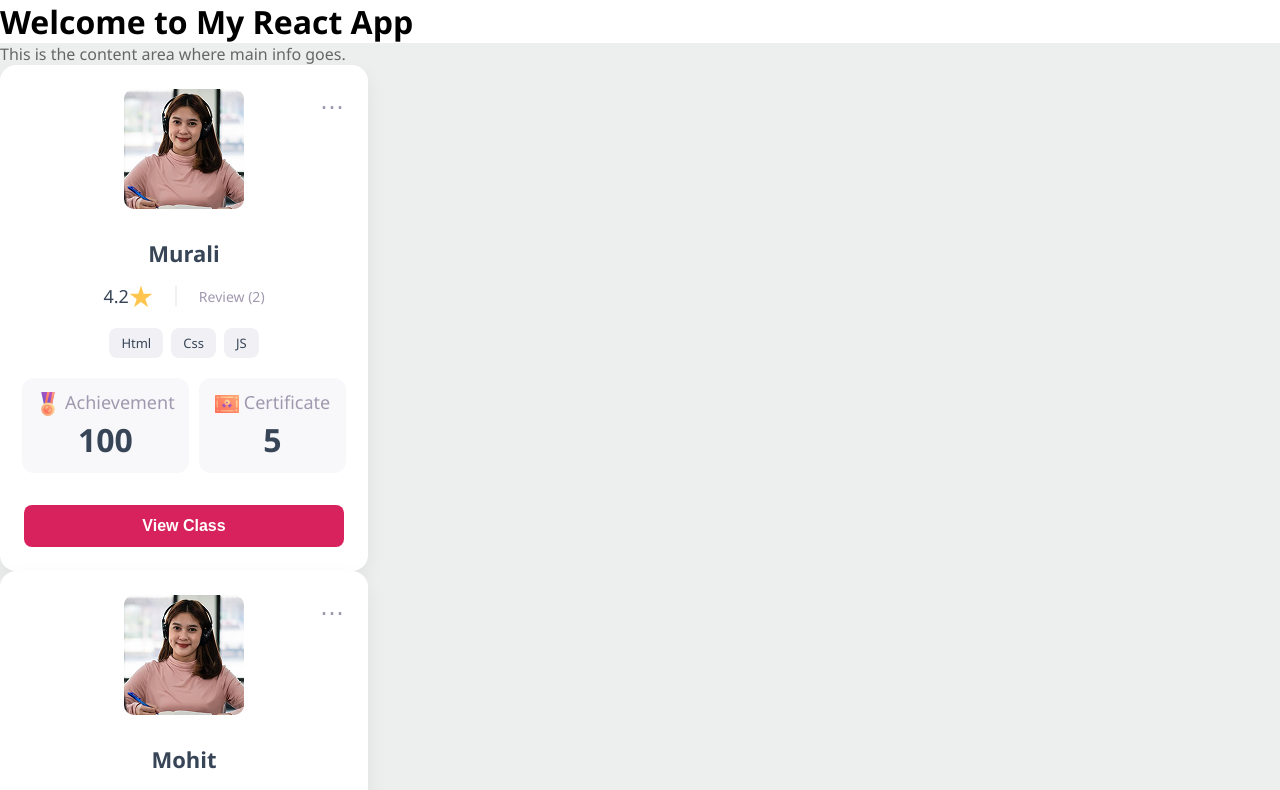
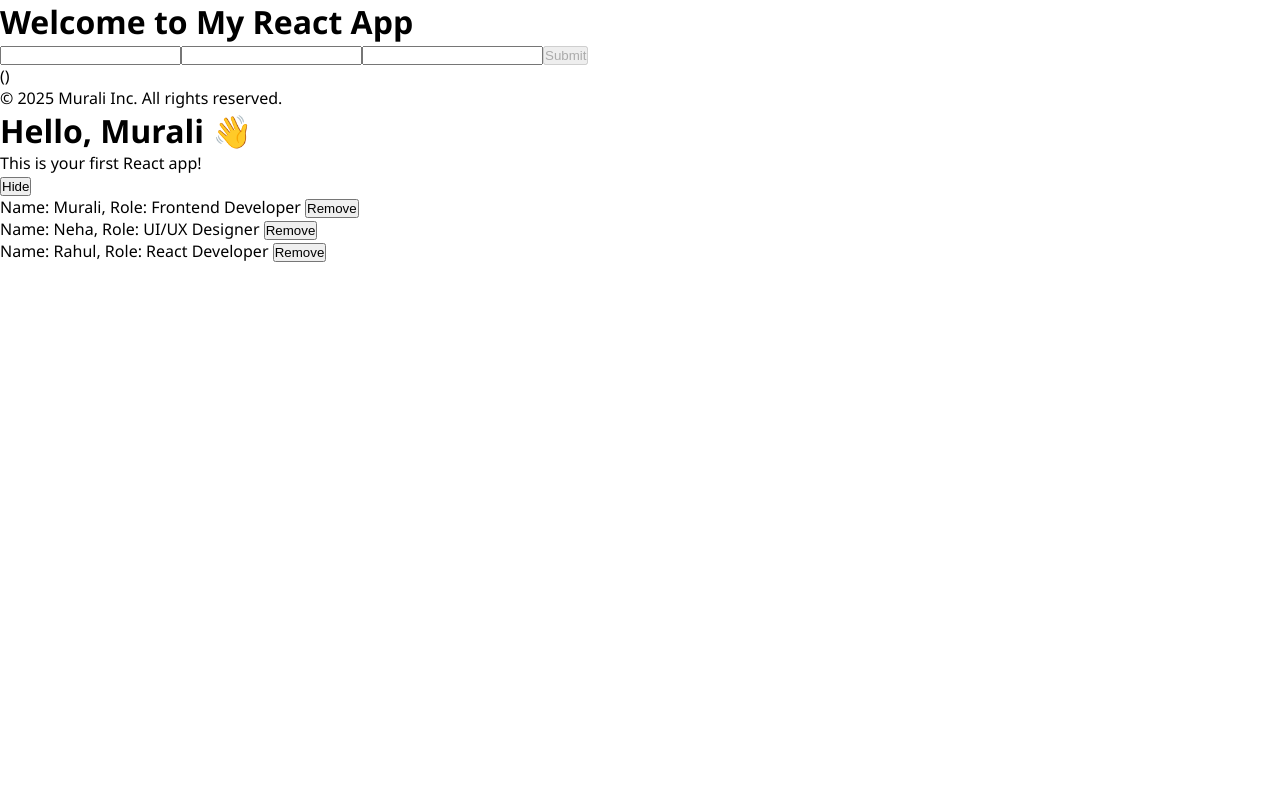
Before and after one commit to Murali9a27/learning-react, a React (Vite) app: page / in a window 1280 px wide. Shown: the top 790 px of the page. Built offline with nearby package versions, Linux system fonts and the light colour scheme.

Commit message:
Render dynamic lists, Use conditional rendering, Update state to remove items, Properly handle events like onClick

```diff
--- a/src/App.jsx
+++ b/src/App.jsx
@@ -7,19 +7,24 @@ import './app.css'
 import ToggleText from './components/ToggleText'
 import Counter from './components/Counter'
 import LikeButton from './LikeButton'
+import Challange1 from './components/Challange1'
+import UserList from './components/UserList'
 
 function App() {
   return (
     <div>
       <Header></Header>
-      <Content style={{color:'#666', backgroundColor:'#edefef'}}>
-      </Content>
-      <ToggleText/>
-      <Counter/>
-      <LikeButton/>
+      {/* <Content style={{color:'#666', backgroundColor:'#edefef'}}>
+      </Content> */}
+      {/* <ToggleText/> */}
+      {/* <Counter/> */}
+      {/* <LikeButton/> */}
+
+      <Challange1/>
       <Footer></Footer>
       <h1>Hello, Murali 👋</h1>
       <p>This is your first React app!</p>
+      <UserList/>
     </div>
   )
 }
--- /dev/null
+++ b/src/components/Challange1.jsx
@@ -0,0 +1,33 @@
+import React, { useState } from 'react'
+
+function Challange1() {
+    const [formData, setFormData] = useState({firstName:'', lastName:'', country:''});
+    const handleChange = (e)=>{
+        const {name, value} = e.target;
+
+        setFormData((prev)=>{
+            return{
+            ...prev,
+            [name]: value
+        }})
+    }
+
+    const handleSubmit =(e)=>{
+        e.preventDefault();
+        alert(`${formData.firstName} form submitted successfully.`)
+    }
+  return (
+    <>
+    <form onSubmit={handleSubmit} action="" method="post">
+        <input type="text" name='firstName' value={formData.firstName} onChange={handleChange} />
+        <input type="text" name='lastName' value={formData.lastName} onChange={handleChange} />
+        <input type="text" name='country' value={formData.country} onChange={handleChange} />
+        <button type='submit' disabled={!formData.firstName || !formData.lastName || !formData.country} >Submit</button>
+    </form>
+
+    <p>{formData.firstName} {formData.lastName} ({formData.country})</p>
+    </>
+  )
+}
+
+export default Challange1
--- a/src/components/Content.jsx
+++ b/src/components/Content.jsx
@@ -7,7 +7,7 @@ function Content(props) {
         <p>This is the content area where main info goes.</p>
         <UserCard name="Murali" rating={4.2} reviewData={2} tag={["Html", "Css", "JS"]} achievementStat={100} certificateStat={5} />
         <UserCard name="Mohit" rating={4.2} reviewData={2} tag={["Figma", "Ps", "Illustrator"]} achievementStat={100} certificateStat={5} />
-      </main>
+    </main>
   )
 }
 
--- a/src/components/Counter.jsx
+++ b/src/components/Counter.jsx
@@ -1,4 +1,5 @@
 import React, { useState } from 'react'
+import FeedbackForm from './FeedbackForm';
 
 function Counter() {
     const [count, setCount]= useState(0);
@@ -6,6 +7,7 @@ function Counter() {
     <>
       <button onClick={() => setCount(count + 1)}>Click</button>
       <p>{count}</p>
+      <FeedbackForm/>
     </>
 
   )
--- /dev/null
+++ b/src/components/FeedbackForm.jsx
@@ -0,0 +1,34 @@
+import React, { useState } from 'react'
+
+function FeedbackForm() {
+    const [formData, setFormData] = useState({name:"", email:"", message:""})
+    const handleChange = (e)=>{
+        const { name, value} = e.target;
+
+        setFormData(prev =>({
+            ...prev,
+            [name]: value
+        }))
+
+
+    }
+
+    const handleSubmit = (e)=>{
+        e.preventDefault();
+        alert(`Thanks ${formData.name}, Your data is submitted Successfully`);
+        setFormData({name:"", email:"", message:""})
+
+    }
+  return (
+    <>
+        <form onSubmit={handleSubmit} action="" method="post">
+            <input type="text" name="name" id="" value={formData.name} onChange={handleChange} />
+            <input type="email" name="email" id="" value={formData.email} onChange={handleChange} />
+            <textarea name="message" id="" cols="30" rows='5' value={formData.message} onChange={handleChange}></textarea>
+            <button type='submit' >Submit</button>
+        </form>
+    </>
+  )
+}
+
+export default FeedbackForm
--- /dev/null
+++ b/src/components/UserList.jsx
@@ -0,0 +1,28 @@
+import React, { useState } from 'react'
+
+function UserList() {
+    const [users, setUsers] = useState([
+        { id: 1, name: "Murali", role: "Frontend Developer" },
+        { id: 2, name: "Neha", role: "UI/UX Designer" },
+        { id: 3, name: "Rahul", role: "React Developer" }
+    ]);
+    const [show, setShow] = useState(true);
+    const removeUser = (id)=>{
+        setUsers((prevUsers)=> prevUsers.filter(user => user.id !== id))
+    }
+  return (
+    <>
+        <button onClick={()=>setShow(!show)}>{!show?'Show':'Hide'}</button>
+
+        {show &&
+        <ul>
+            {users.map((user) => (
+                <li key={user.id}>Name: {user.name}, Role: {user.role} <button onClick={() => removeUser(user.id)}>Remove</button></li>
+            ))}
+        </ul>}
+
+    </>
+  )
+}
+
+export default UserList
```
